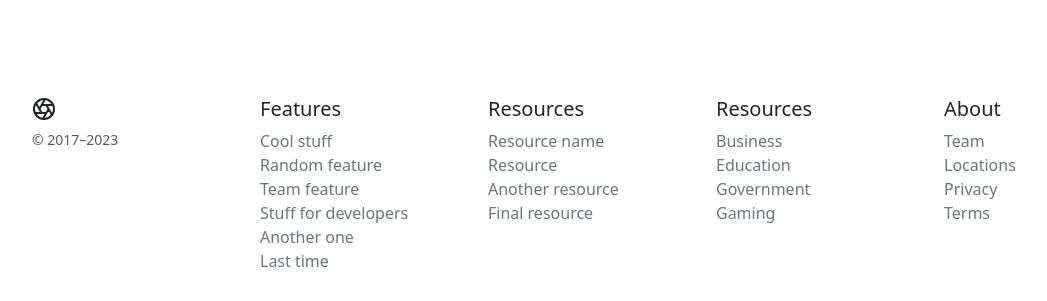
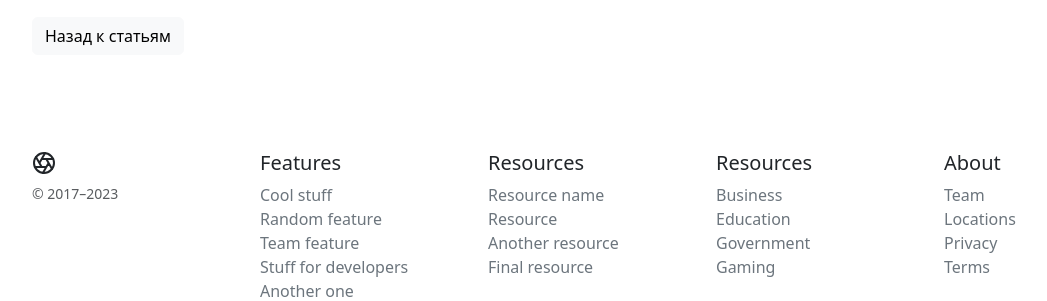
Before and after one commit to Mirrormsk/skystore, a Django app: template blog/templates/blog/article_detail.html in a window 1280 px wide. Shown: the part 916-1217 px from the top of the page, without its empty margins (50-1097 px from the left). Before the commit the page ends 1183 px from the top, so only its background shows below. Run offline with Django 4.2, Linux system fonts and the light colour scheme; the template is opened without the code that fills it, so the values that code supplies are empty; some libraries are stand-ins or nearby versions.

Commit message:
back button added on article detail page

```diff
--- a/blog/templates/blog/article_detail.html
+++ b/blog/templates/blog/article_detail.html
@@ -13,6 +13,8 @@
                 </div>
                 <p class="blog-post-meta">Просмотров: {{ object.views_count }}</p>
             </article>
+
+            <a href="{% url 'blog:blog_list' %}" class="btn btn-light">Назад к статьям</a>
         </div>
     </main>
 {% endblock %}
```
